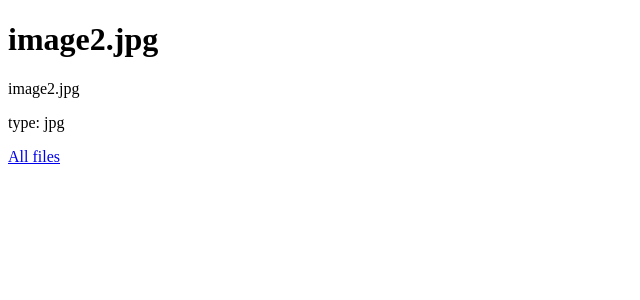
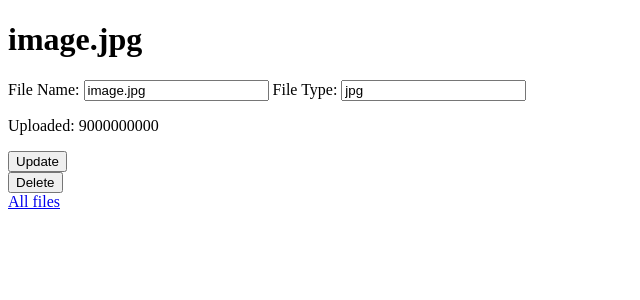
Before and after one commit to pranjalik-14/my-python-app, a Django app: page /file/2 in a window 1280 px wide. Shown: the top 300 px of the page, without its empty margins (0-640 px from the left). Run offline with Django 5.2, Linux system fonts and the light colour scheme; data comes from the database, SQL or seed files in the repository; both versions use the stored data as it was after the commit.

Commit message:
CRUD functionalities

```diff
--- /dev/null
+++ b/files/admin.py
@@ -0,0 +1,4 @@
+from  django.contrib import admin
+from .models import File
+
+admin.site.register(File)
--- /dev/null
+++ b/files/models.py
@@ -0,0 +1,9 @@
+from django.db import models
+
+class File(models.Model):
+    name = models.CharField(max_length=1024)
+    file_type = models.CharField(max_length=1024)
+    upload_timestamp = models.IntegerField(default=0)
+
+    def __str__(self):
+        return self.name
--- a/files/settings.py
+++ b/files/settings.py
@@ -78,6 +78,10 @@ DATABASES = {
     'default': {
         'ENGINE': 'django.db.backends.sqlite3',
         'NAME': BASE_DIR / 'db.sqlite3',
+    },
+    'files' : {
+        'ENGINE': 'django.db.backends.sqlite3',
+        'NAME': BASE_DIR / ''
     }
 }
 
--- a/files/templates/files/file.html
+++ b/files/templates/files/file.html
@@ -1,8 +1,16 @@
 {% extends "files/site.html" %}
-{% block title %} File Details {% endblock %}
+{% block title %} {{file.name}} {% endblock %}
 {% block body %}
-<h1> {{ file.name }} </h1>
-<p> {{ file.name }} </p>
-<p> type: {{file.type}} </p>
+<form method="POST" action="{% url 'edit' file.id %}">
+    {% csrf_token %}
+    <h1> {{ file.name }} </h1>
+    <label for="name"> File Name: </label>
+    <input type="text" name="name" id="name" value="{{file.name}}"/>
+    <label for="name"> File Type: </label>
+    <input type="text" name="type" id="type" value="{{file.file_type}}"/>
+    <p> Uploaded: {{file.upload_timestamp}}</p>
+    <button> Update </button>
+</form>
+<form action="{% url 'delete' file.id %}"><button> Delete </button></form>
 <a href="{% url 'files' %}"> All files </a>
 {% endblock %}
--- a/files/urls.py
+++ b/files/urls.py
@@ -22,5 +22,7 @@ urlpatterns = [
     path('admin/', admin.site.urls),
     path('', views.index, name = 'index'),
     path('files/', views.files, name = 'files'),
-    path('file/<int:file_id>', views.file, name = 'file')
+    path('file/<int:file_id>', views.file, name = 'file'),
+    path('files/edit/<int:file_id>/', views.edit, name = 'edit'),
+    path('files/delete/<int:file_id>/', views.delete, name = 'delete')
 ]
--- a/files/views.py
+++ b/files/views.py
@@ -1,20 +1,40 @@
 from django.http import Http404, HttpResponse, Http404
-from django.shortcuts import render
-
+from django.shortcuts import render, redirect
+from .models import File
 def index(request):
     return render(request, 'files/index.html')
-data =  [
-    {'id': 0, 'name' : 'image.jpg', 'type' : 'jpg'},
-    {'id': 1, 'name' : 'notes.txt', 'type' : 'txt'},
-    {'id': 2, 'name' : 'image2.jpg', 'type' : 'jpg'},
-]
-"""data = []"""
+
 def files(request):
+    data = File.objects.all()
     return render(request, 'files/files.html', {"files": data})
 
 def file(request, file_id):
-    f = next((item for item in data if item.get('id') == file_id), None)
+    f = File.objects.get(pk=file_id)
     if f:
         return render(request, 'files/file.html', {'file' : f})
     else:
         raise Http404('File does not exists')
+
+def edit(request, file_id):
+    name = request.POST.get('name')
+    file_type = request.POST.get('type')
+    f = File.objects.get(pk=file_id)
+    print(name, file_type, f)
+
+    if f:
+        if name:
+            f.name = name
+        if file_type:
+            f.file_type = file_type
+        f.save()
+        return redirect(files)
+    else:
+        return redirect(files)
+
+def delete(request, file_id):
+    f = File.objects.get(pk=file_id)
+    if f:
+        f.delete()
+        return redirect(files)
+    else:
+        return redirect(files)
```
Also changed, not shown: db.sqlite3, files/migrations/0001_initial.py (added), files/migrations/0002_file_upload_timestamp.py (added), files/migrations/__init__.py (added).
